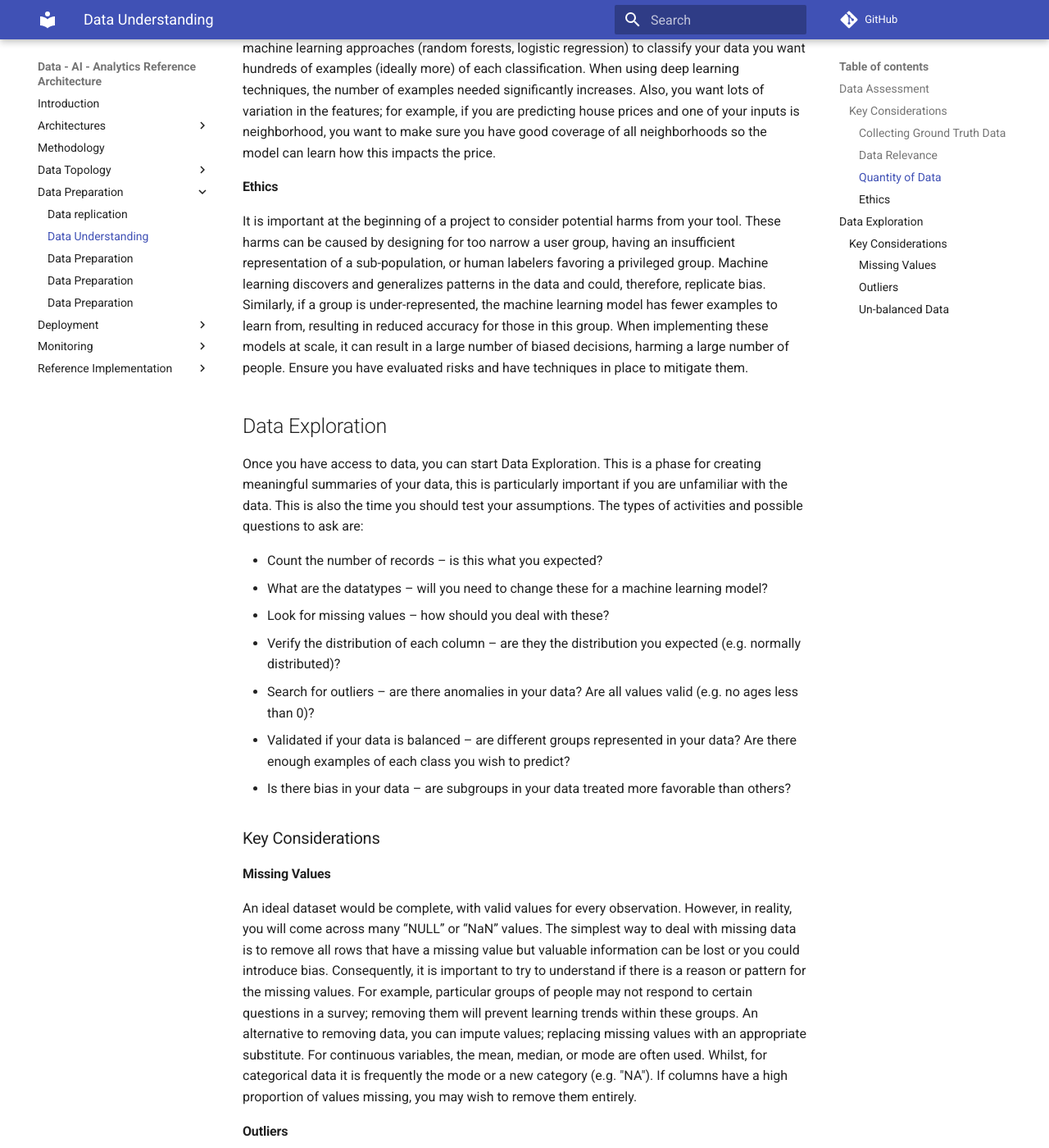
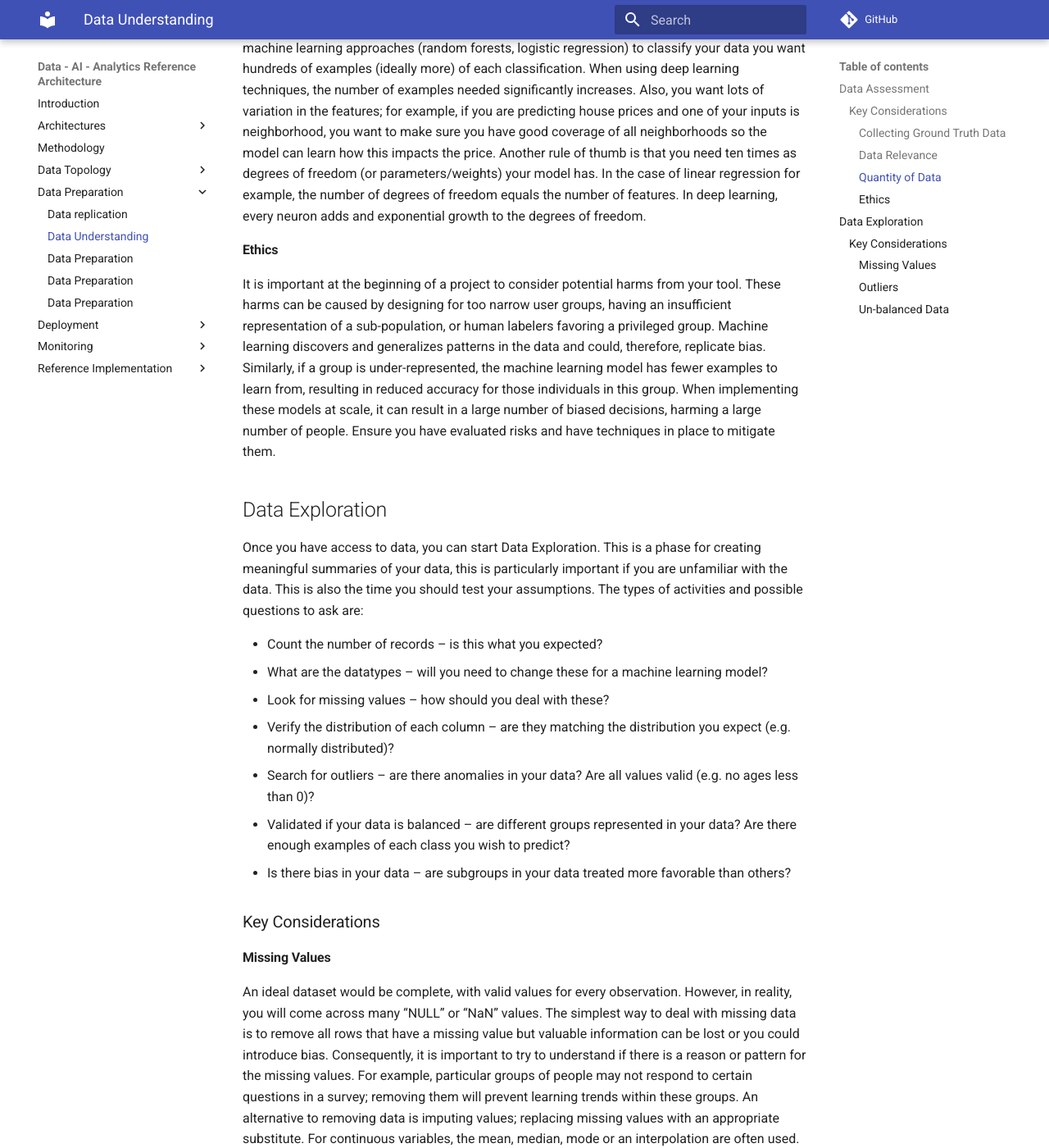
Before and after one commit to ibm-cloud-architecture/refarch-data-ai-analytics, an MkDocs documentation site: the page built from docs/preparation/data-understanding.md, in a window 1280 px wide and 1400 px high, scrolled down 1469 px. Shown: the whole window at 82% size. Built offline with MkDocs 1.6.1 and Material for MkDocs 9.7.7, drawn with Linux system fonts in a browser that asks for light colours; comment, search, counter and statistics services are not loaded; some of the changed text lies outside the part shown.

Commit message:
minor updates/improvements on data-understanding.md

```diff
--- a/docs/preparation/data-understanding.md
+++ b/docs/preparation/data-understanding.md
@@ -29,11 +29,11 @@ Write down all the different data points that will be made available and evaluat
 
 #### Quantity of Data
 
-If you’re trying to build a machine learning model, there must be sufficient data. There is no formula to calculate how much should be collected but as an example, if you’re using traditional machine learning approaches (random forests, logistic regression) to classify your data you want hundreds of examples (ideally more) of each classification. When using deep learning techniques, the number of examples needed significantly increases. Also, you want lots of variation in the features; for example, if you are predicting house prices and one of your inputs is neighborhood, you want to make sure you have good coverage of all neighborhoods so the model can learn how this impacts the price.
+If you’re trying to build a machine learning model, there must be sufficient data. There is no formula to calculate how much should be collected but as an example, if you’re using traditional machine learning approaches (random forests, logistic regression) to classify your data you want hundreds of examples (ideally more) of each classification. When using deep learning techniques, the number of examples needed significantly increases. Also, you want lots of variation in the features; for example, if you are predicting house prices and one of your inputs is neighborhood, you want to make sure you have good coverage of all neighborhoods so the model can learn how this impacts the price. Another rule of thumb is that you need ten times as degrees of freedom (or parameters/weights) your model has. In the case of linear regression for example, the number of degrees of freedom equals the number of features. In deep learning, every neuron adds and exponential growth to the degrees of freedom.
 
 #### Ethics
 
-It is important at the beginning of a project to consider potential harms from your tool. These harms can be caused by designing for too narrow a user group, having an insufficient representation of a sub-population, or human labelers favoring a privileged group. Machine learning discovers and generalizes patterns in the data and could, therefore, replicate bias. Similarly, if a group is under-represented, the machine learning model has fewer examples to learn from, resulting in reduced accuracy for those in this group. When implementing these models at scale, it can result in a large number of biased decisions, harming a large number of people. Ensure you have evaluated risks and have techniques in place to mitigate them.
+It is important at the beginning of a project to consider potential harms from your tool. These harms can be caused by designing for too narrow user groups, having an insufficient representation of a sub-population, or human labelers favoring a privileged group. Machine learning discovers and generalizes patterns in the data and could, therefore, replicate bias. Similarly, if a group is under-represented, the machine learning model has fewer examples to learn from, resulting in reduced accuracy for those individuals in this group. When implementing these models at scale, it can result in a large number of biased decisions, harming a large number of people. Ensure you have evaluated risks and have techniques in place to mitigate them.
 
 ## Data Exploration
 
@@ -42,7 +42,7 @@ Once you have access to data, you can start Data Exploration. This is a phase fo
 * Count the number of records – is this what you expected?
 * What are the datatypes – will you need to change these for a machine learning model?
 * Look for missing values – how should you deal with these?
-* Verify the distribution of each column – are they the distribution you expected (e.g. normally distributed)?
+* Verify the distribution of each column – are they matching the distribution you expect (e.g. normally distributed)?
 * Search for outliers – are there anomalies in your data? Are all values valid (e.g. no ages less than 0)?
 * Validated if your data is balanced – are different groups represented in your data? Are there enough examples of each class you wish to predict?
 * Is there bias in your data – are subgroups in your data treated more favorable than others?
@@ -51,7 +51,7 @@ Once you have access to data, you can start Data Exploration. This is a phase fo
 
 #### Missing Values
 
-An ideal dataset would be complete, with valid values for every observation. However, in reality, you will come across many “NULL” or “NaN” values. The simplest way to deal with missing data is to remove all rows that have a missing value but valuable information can be lost or you could introduce bias. Consequently, it is important to try to understand if there is a reason or pattern for the missing values. For example, particular groups of people may not respond to certain questions in a survey; removing them will prevent learning trends within these groups.  An alternative to removing data, you can impute values; replacing missing values with an appropriate substitute. For continuous variables, the mean, median, or mode are often used. Whilst, for categorical data it is frequently the mode or a new category (e.g. "NA"). If columns have a high proportion of values missing, you may wish to remove them entirely.
+An ideal dataset would be complete, with valid values for every observation. However, in reality, you will come across many “NULL” or “NaN” values. The simplest way to deal with missing data is to remove all rows that have a missing value but valuable information can be lost or you could introduce bias. Consequently, it is important to try to understand if there is a reason or pattern for the missing values. For example, particular groups of people may not respond to certain questions in a survey; removing them will prevent learning trends within these groups.  An alternative to removing data is imputing values; replacing missing values with an appropriate substitute. For continuous variables, the mean, median, mode or an interpolation are often used. Whilst, for categorical data it is frequently the mode or a new category (e.g. "NA"). If columns have a high proportion of values missing, you may wish to remove them entirely.
 
 #### Outliers
 
```
